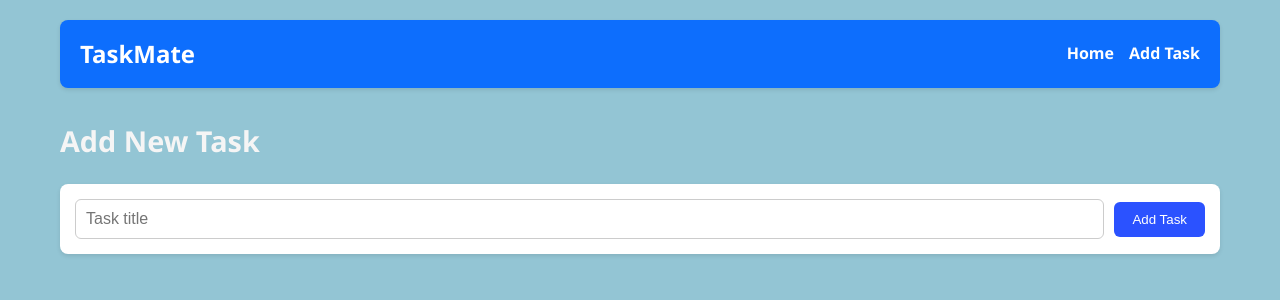
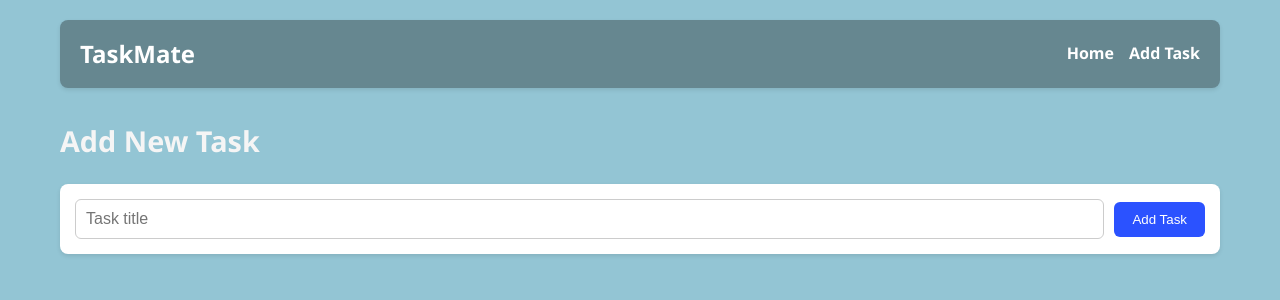
Before and after one commit to BKiptoo/Taskmate, a React (Create React App) app: page /add in a window 1280 px wide. Shown: the top 300 px of the page. Built offline with nearby package versions, Linux system fonts and the light colour scheme.

Commit message:
updated NavBar Color scheme

```diff
--- a/src/App.css
+++ b/src/App.css
@@ -16,7 +16,7 @@ body {
 
 /* Navbar */
 .navbar {
-  background-color: #0d6efd;
+  background-color: #13121259;
   color: white;
   padding: 15px 20px;
   margin-bottom: 30px;
```
